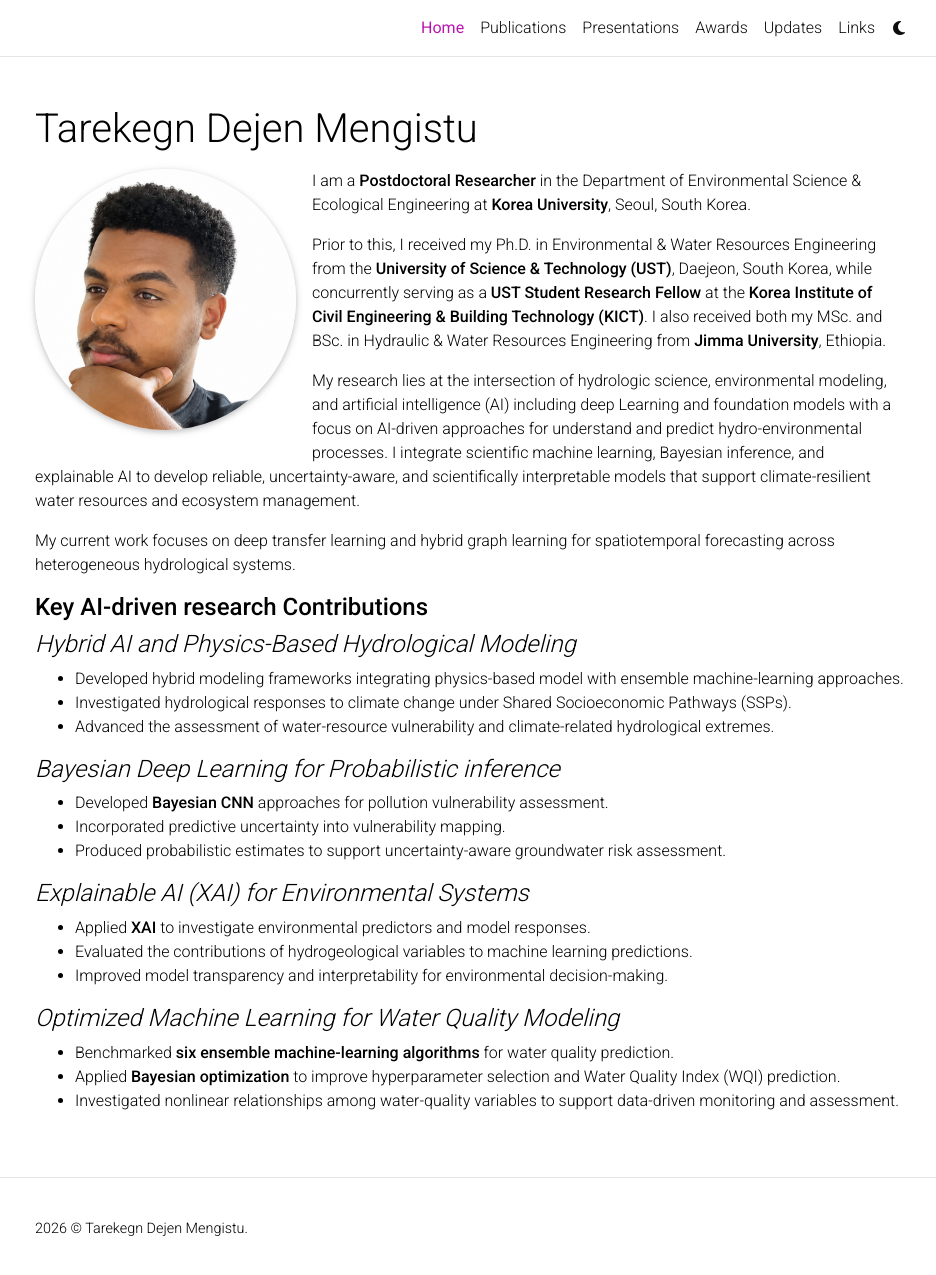
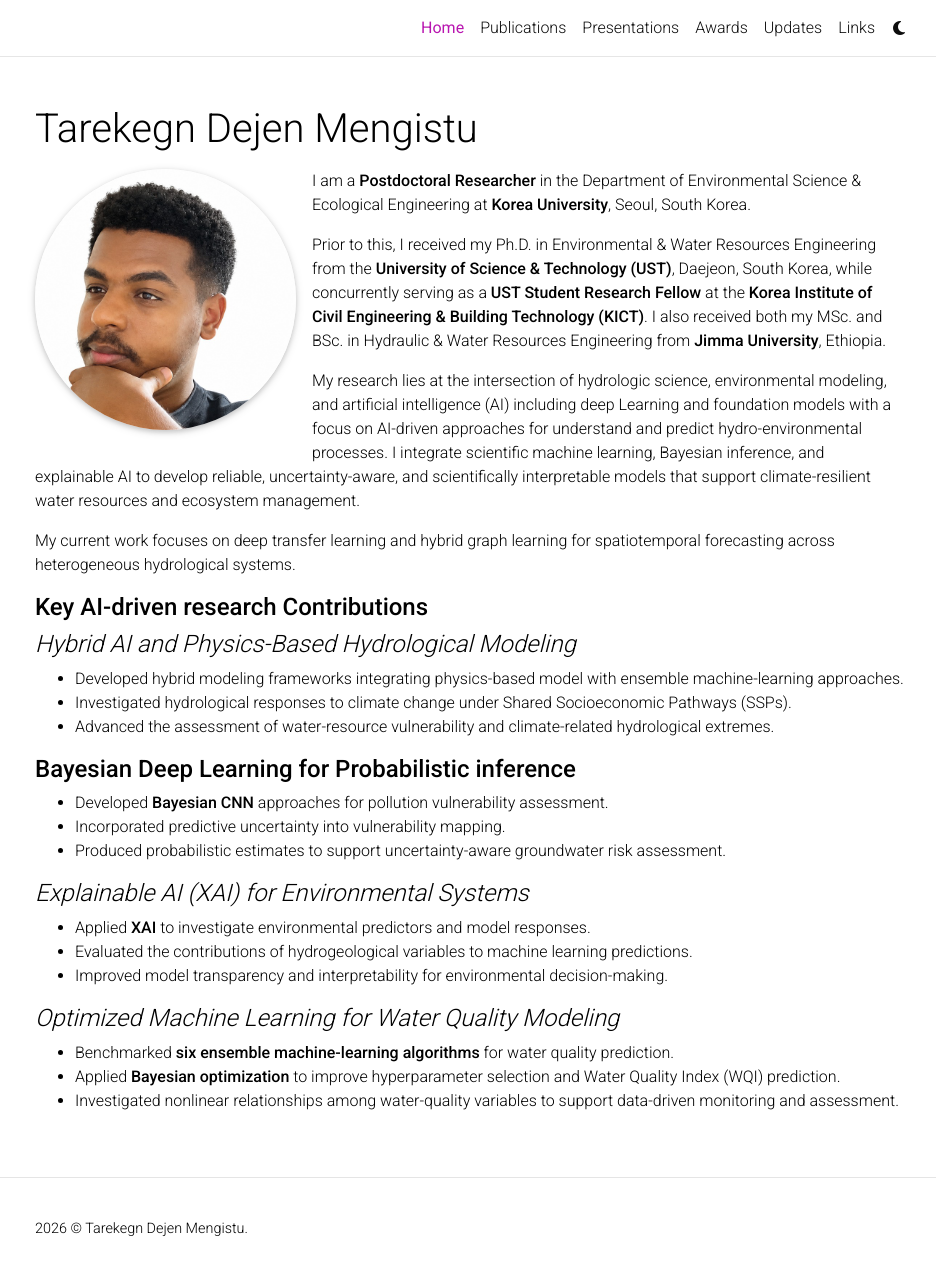
Before and after one commit to tdmengistu/tdmengistu.github.io, a Jekyll site: the page built from _pages/about.md, in a window 1280 px wide and 1280 px high. Shown: the top 1275 px of the window, without its empty margins (170-1106 px from the left). Built offline with Jekyll 4.4.1, drawn with Linux system fonts in a browser that asks for light colours; a style sheet for code colours, icons or effects is not loaded.

```diff
--- a/_pages/about.md
+++ b/_pages/about.md
@@ -31,7 +31,7 @@ My current work focuses on deep transfer learning and hybrid graph learning for
 - Investigated hydrological responses to climate change under Shared Socioeconomic Pathways (SSPs).
 - Advanced the assessment of water-resource vulnerability and climate-related hydrological extremes.
 
-#### *Bayesian Deep Learning for Probabilistic inference*
+#### **Bayesian Deep Learning for Probabilistic inference**
 
 - Developed **Bayesian CNN** approaches for pollution vulnerability assessment.
 - Incorporated predictive uncertainty into vulnerability mapping.
```
